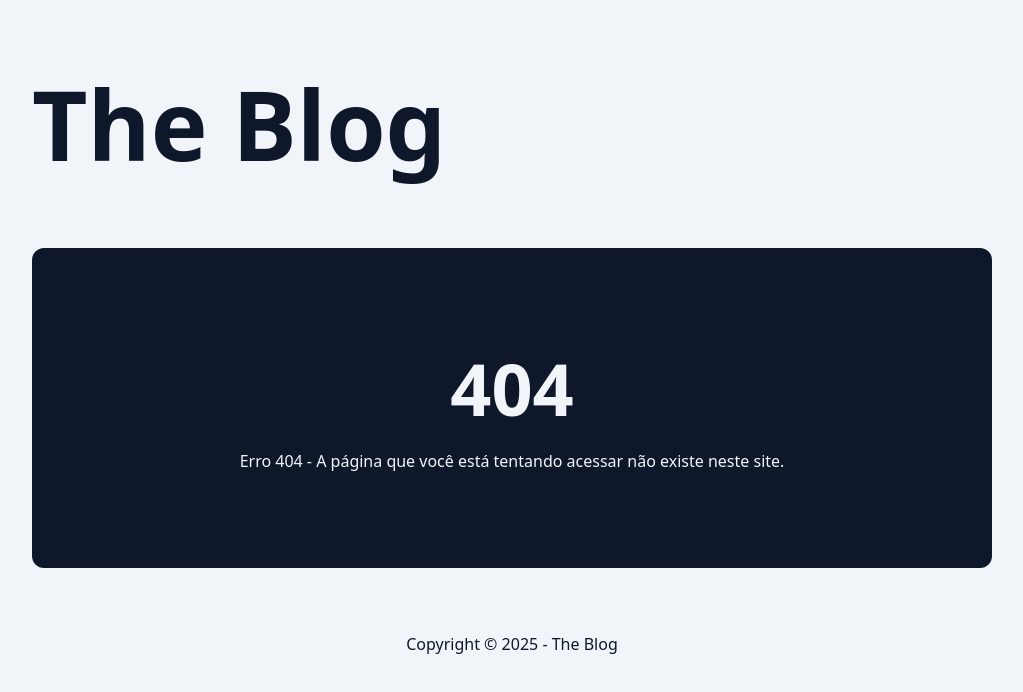
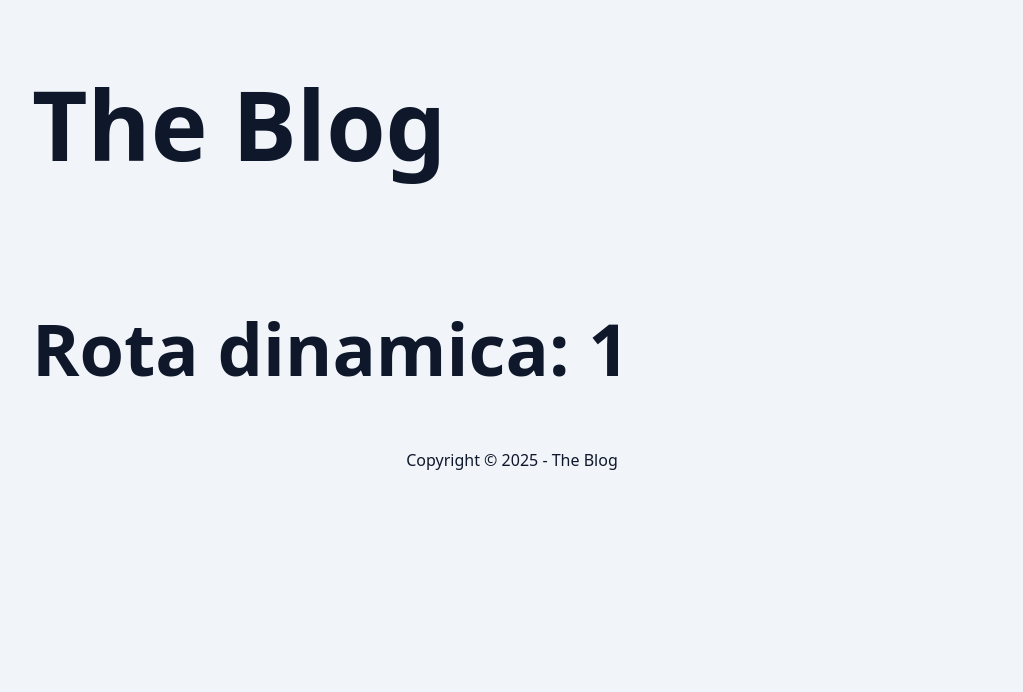
Before and after one commit to alansadev/blog, a Next.js app: page /post/1 in a window 1280 px wide. Before the commit this address had no page. Shown: the top 692 px of the page, without its empty margins (128-1151 px from the left). Built offline with nearby package versions, Linux system fonts and the light colour scheme.

Commit message:
feat: dinamic routes

```diff
--- /dev/null
+++ b/src/app/post/[slug]/page.tsx
@@ -0,0 +1,9 @@
+type PostSlugPageProps = {
+  params: Promise<{ slug: string }>;
+};
+export default async function PostSlugPage({ params }: PostSlugPageProps) {
+  const { slug } = await params;
+  return (
+    <h1 className='text-7xl font-extrabold py-16'>Rota dinamica: {slug}</h1>
+  );
+}
```
